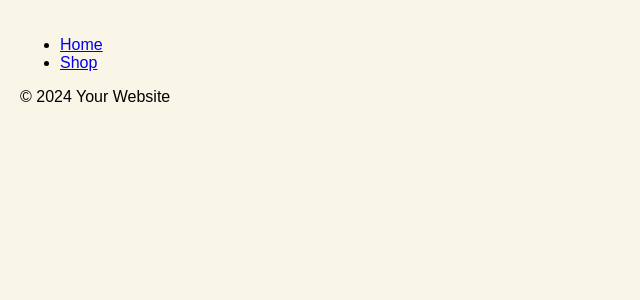
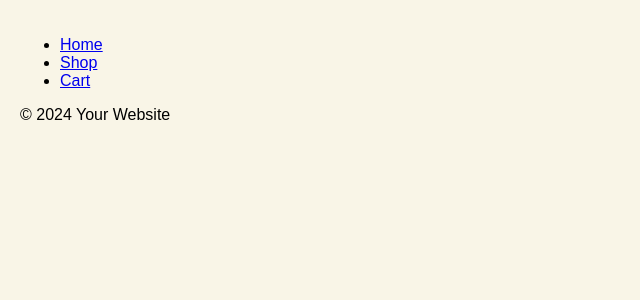
Before and after one commit to Maxtime211/CS-Adv-Programming, a React (Create React App) app: page / in a window 1280 px wide. Shown: the top 300 px of the page, without its empty margins (0-640 px from the left). Built offline with nearby package versions, Linux system fonts and the light colour scheme.

Commit message:
Added Cart Button that takes you to the Cart Page

```diff
--- a/src/App.js
+++ b/src/App.js
@@ -13,7 +13,7 @@ const Navbar = () => {
       <ul>
         <li><a href="/">Home</a></li>
         <li><a href="/shop">Shop</a></li>
-        {/* Add more navigation links as needed */}
+        <li><a href="/cart">Cart</a></li>
       </ul>
     </nav>
   );
```
